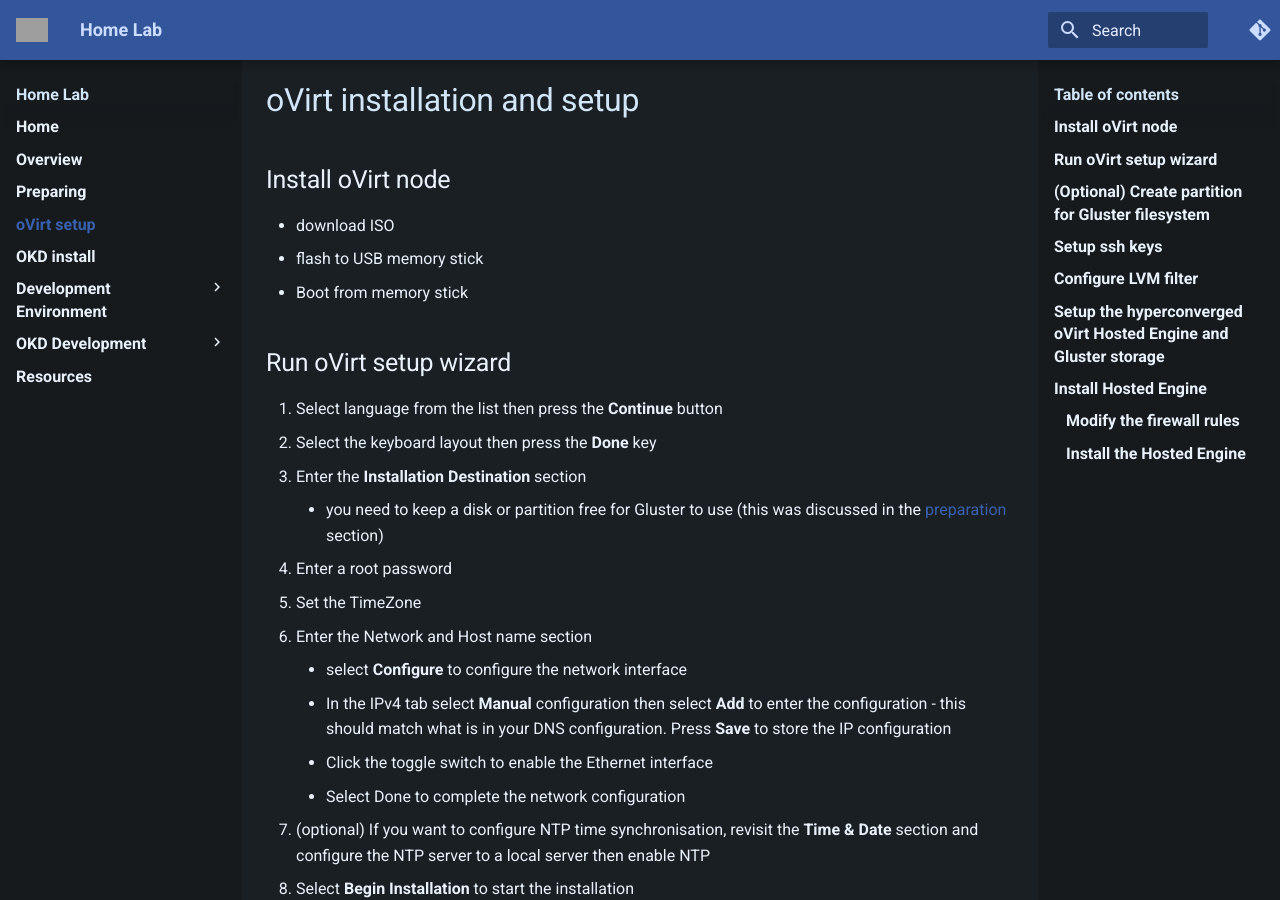
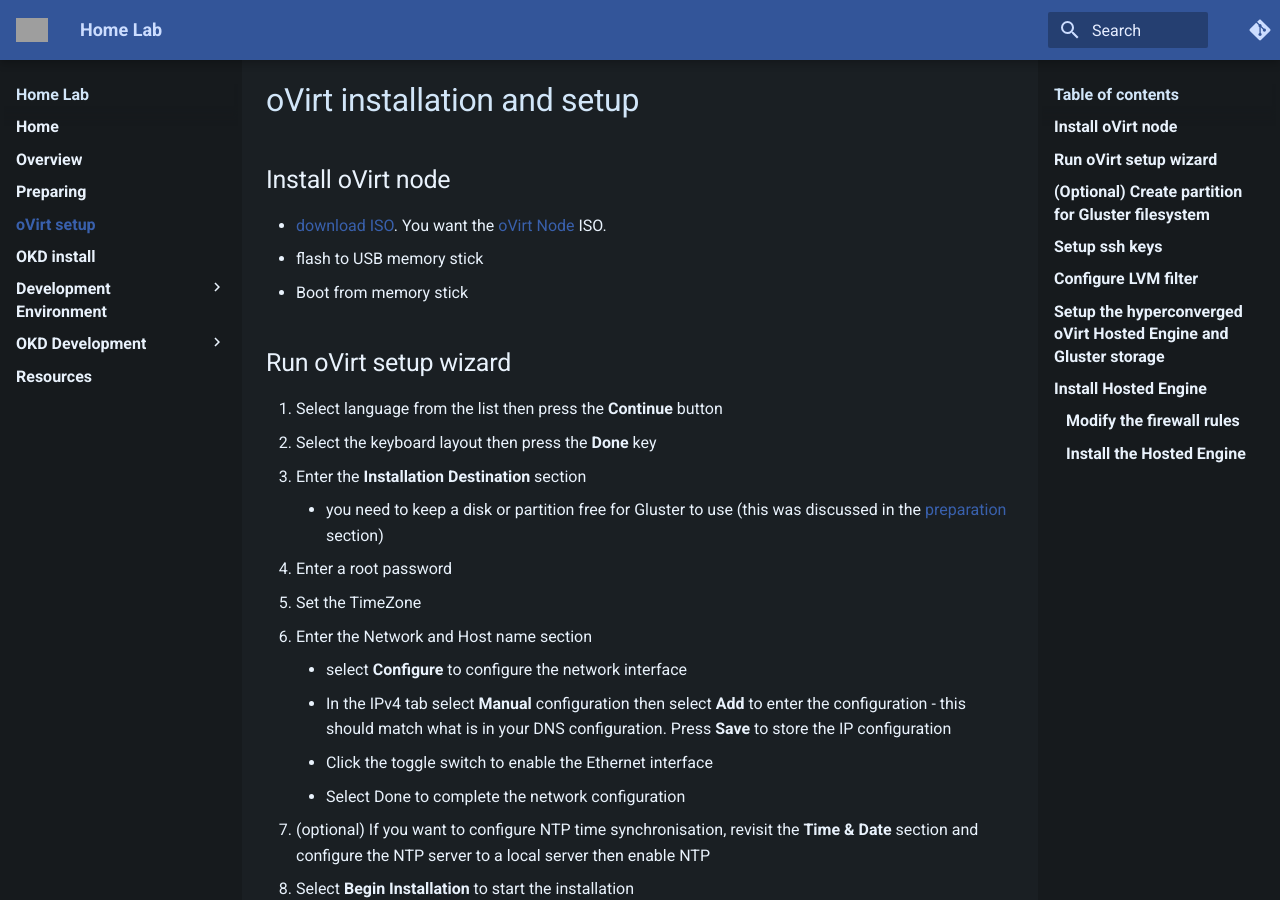
Before and after one commit to brianinnes/homeLab, an MkDocs documentation site: the page built from docs/ovirt.md, in a window 1280 px wide and 900 px high. Built offline with MkDocs 1.6.1 and Material for MkDocs 9.7.7, drawn with Linux system fonts in a browser that asks for light colours; comment, search, counter and statistics services are not loaded; grey boxes are pictures that could not be loaded.

Commit message:
added ovirt download link

```diff
--- a/docs/ovirt.md
+++ b/docs/ovirt.md
@@ -4,7 +4,7 @@
 
 ## Install oVirt node
 
-- download ISO
+- [download ISO](https://ovirt.org/download/){: target=_blank}.  You want the [oVirt Node](https://resources.ovirt.org/pub/ovirt-4.4/iso/ovirt-node-ng-installer/){: target=_blank} ISO.
 - flash to USB memory stick
 - Boot from memory stick
 
```
